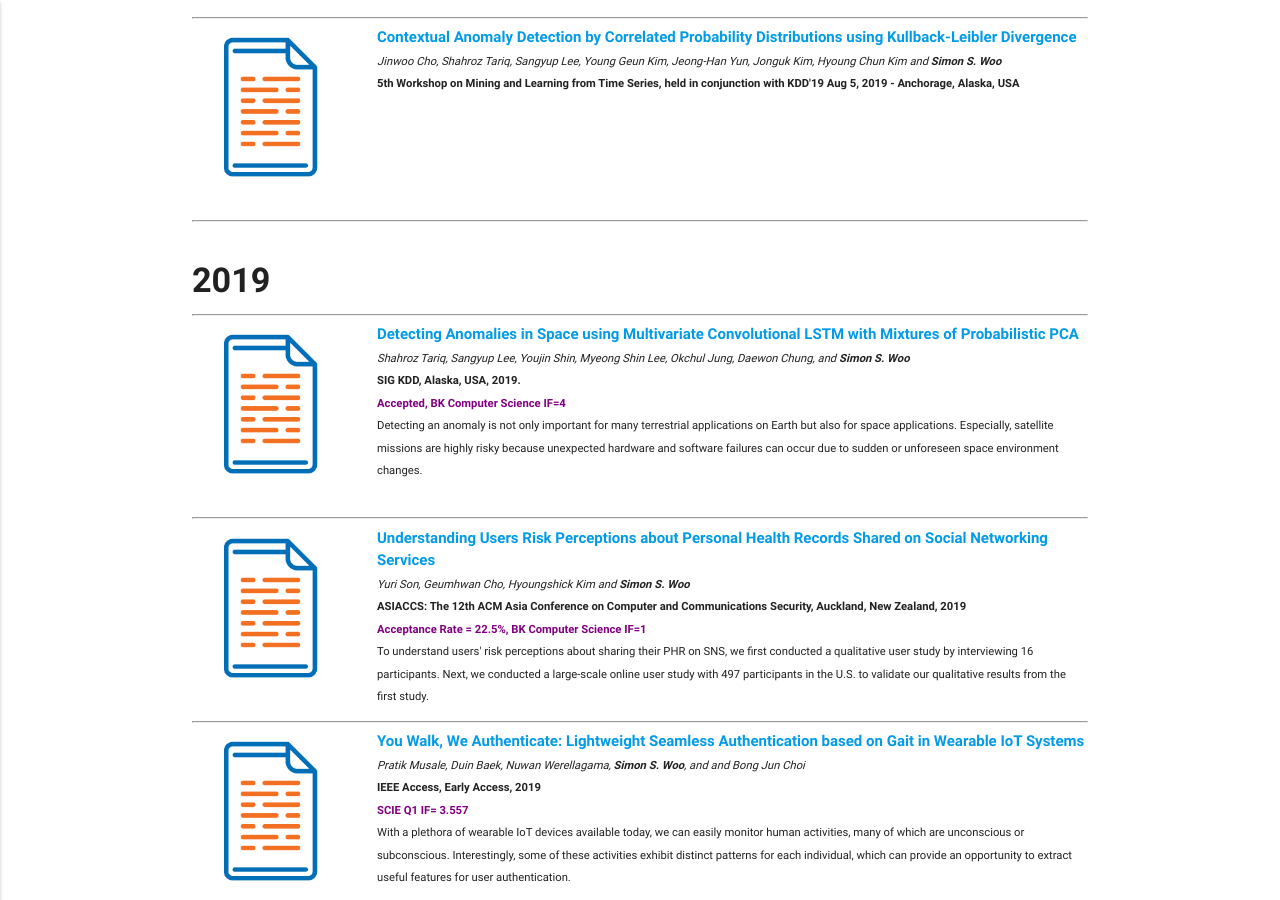
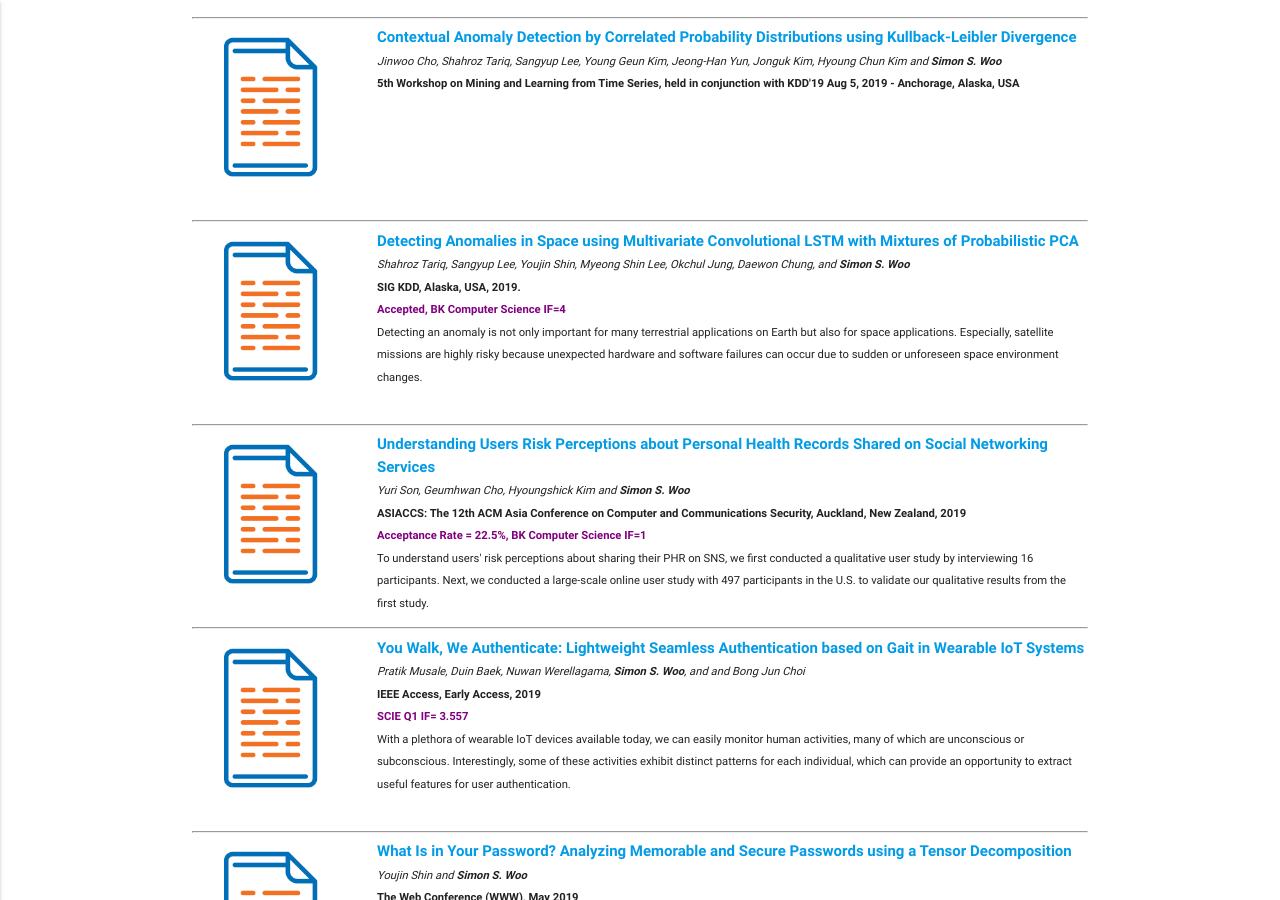
Before and after one commit to Yurim990507/DASH-Lab.github.io, a Jekyll site: the page built from example2.md, in a window 1280 px wide and 900 px high, scrolled down 6501 px. Built offline with Jekyll 4.4.1, drawn with Linux system fonts in a browser that asks for light colours.

Commit message:
Update example2.md

```diff
--- a/example2.md
+++ b/example2.md
@@ -784,7 +784,6 @@ permalink: /Publications/
         </div>
     </div>
     <hr>
-    <h4 style="margin-top:40px"><b>2019</b></h4><hr>
     <div style="display: flex;">
         <div class="col-lg-3" style="vertical-align: middle; text-align:center">
                 <a > <img  src="thumb.png" style="width:160px; height:160px; margin-bottom:20px"></a>
```
